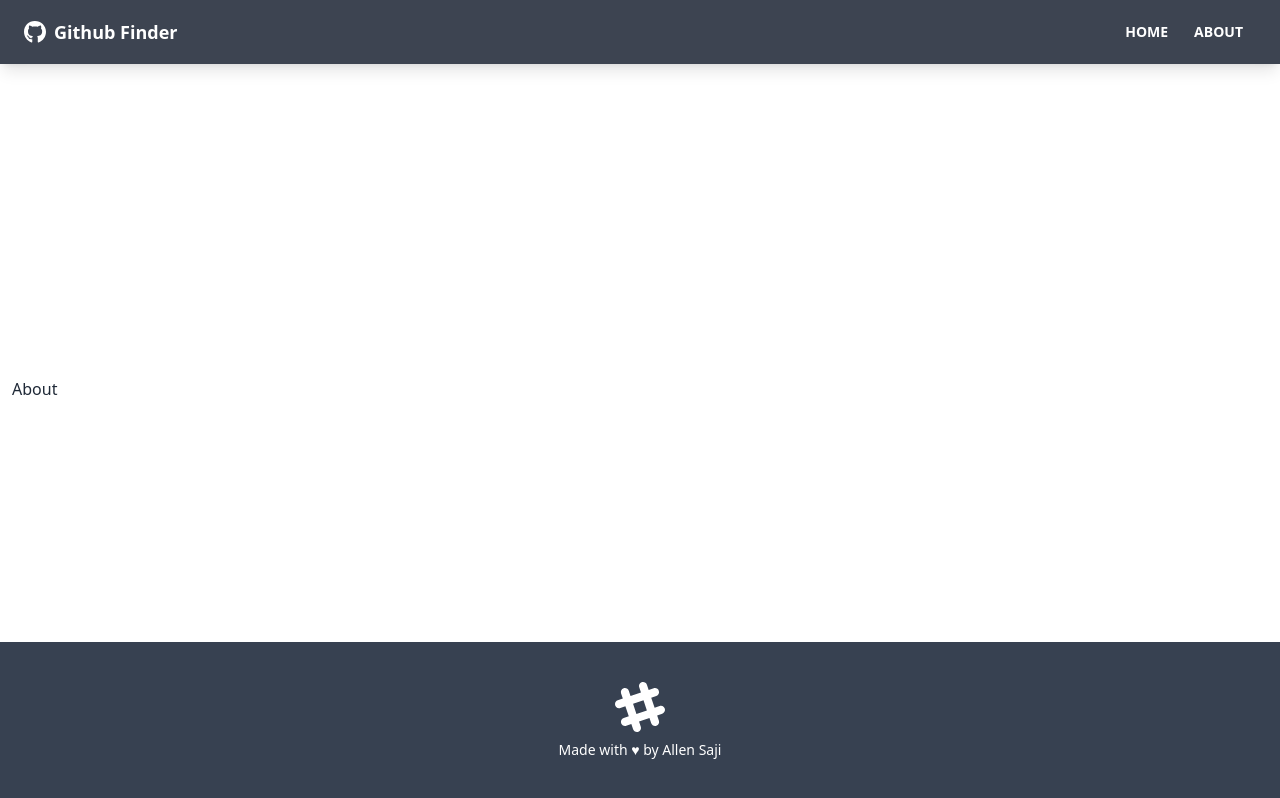
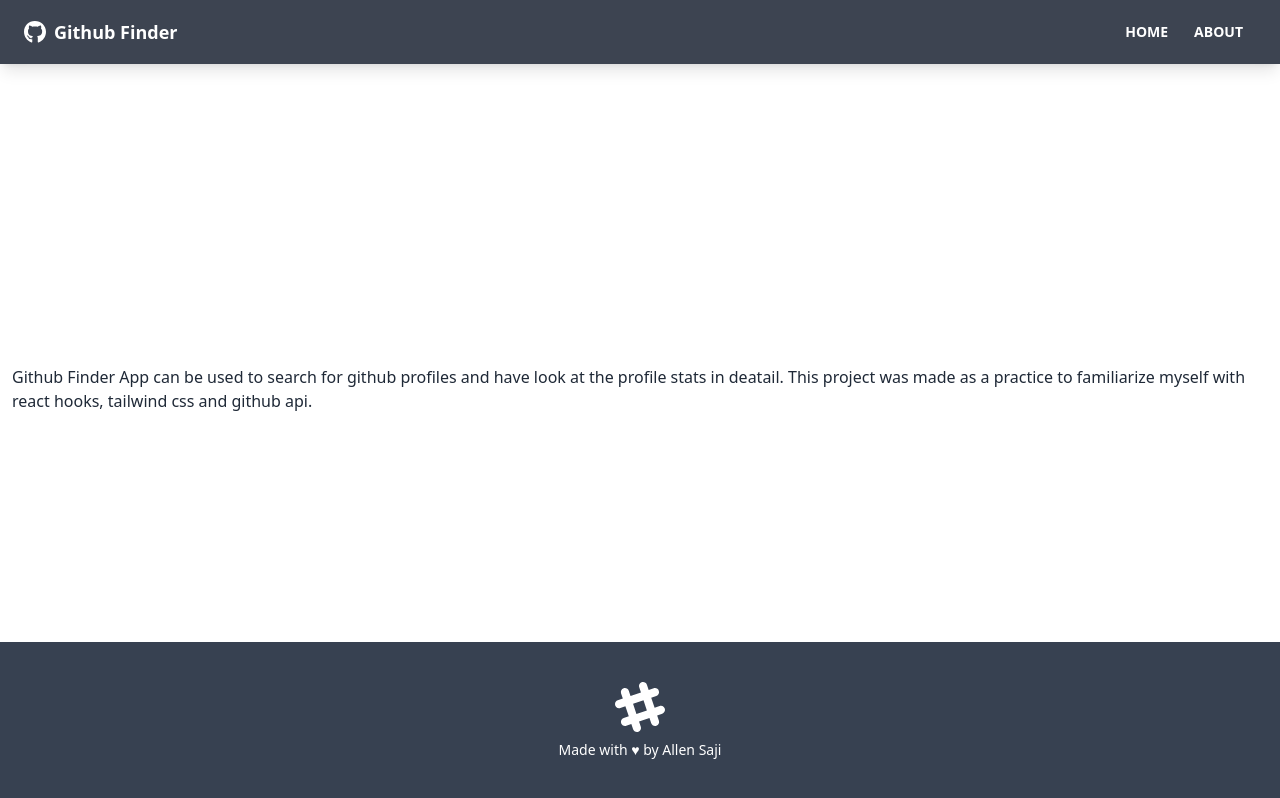
Before and after one commit to Allen-Saji/github-finder, a React (Create React App) app: page /about in a window 1280 px wide. Built offline with nearby package versions, Linux system fonts and the light colour scheme; no server answers.

Commit message:
Update About.jsx

```diff
--- a/src/components/pages/About.jsx
+++ b/src/components/pages/About.jsx
@@ -3,7 +3,7 @@ import React from 'react'
 function About() {
   return (
     <div>
-      About
+      Github Finder App can be used to search for github profiles and have look at the profile stats in deatail. This project was made as a practice to familiarize myself with react hooks, tailwind css and github api.
     </div>
   )
 }
```
